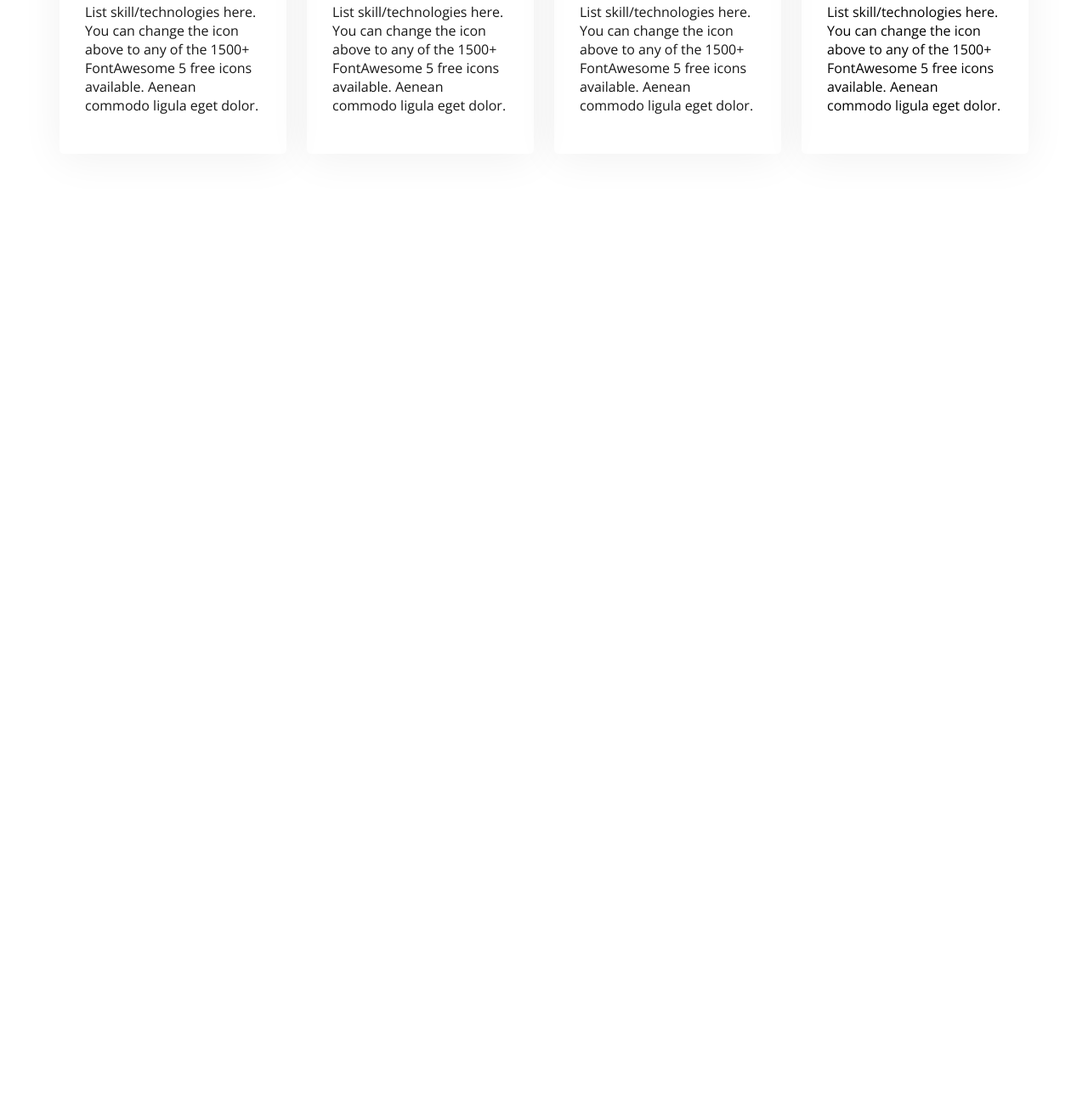
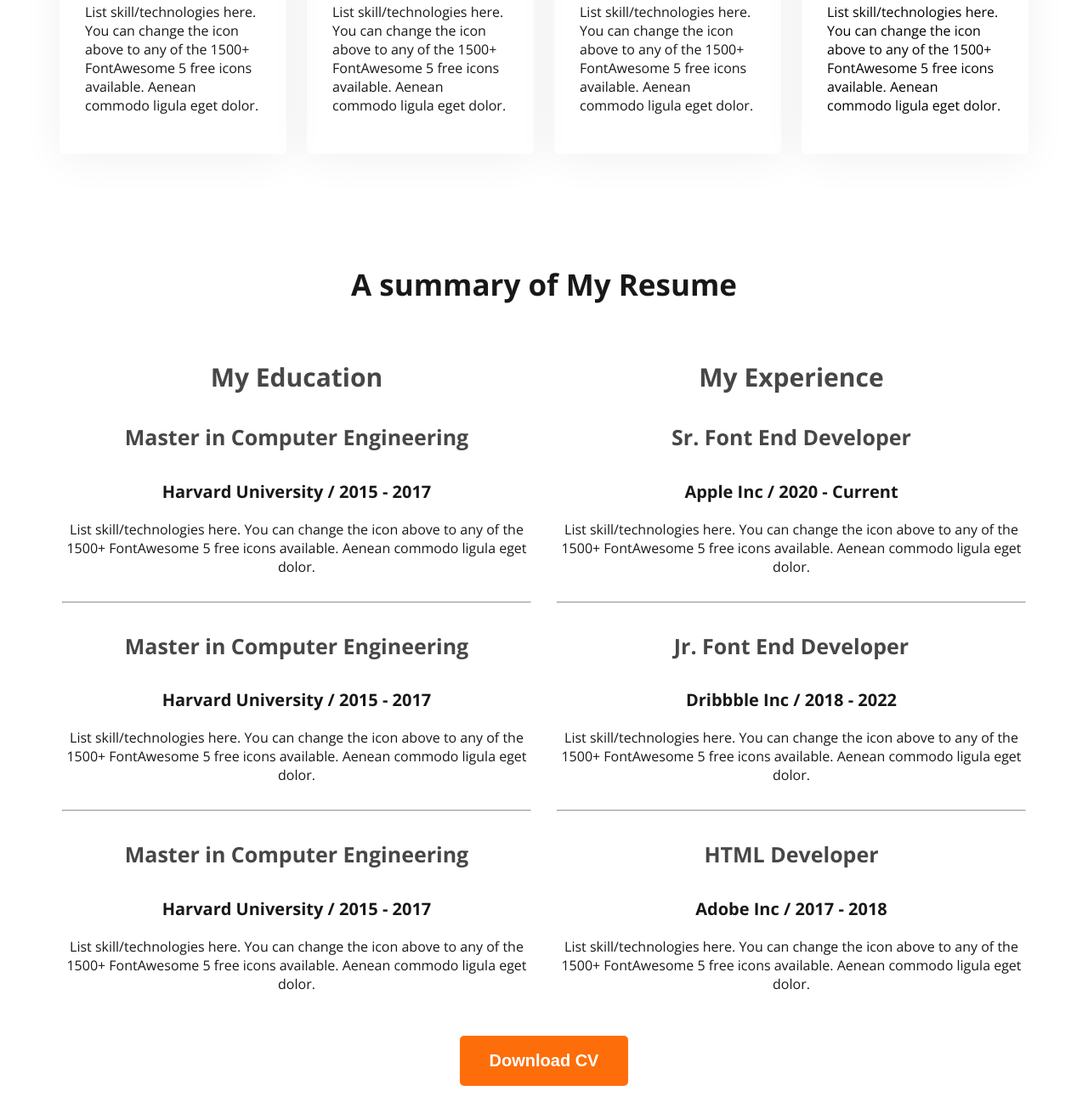
Before and after one commit to Biswa-Mitra-Barua/web-dev-portfolio, a plain HTML site: page index.html in a window 1280 px wide. Shown: the part 2088-3405 px from the top of the page at 85% size. Before the commit the page ends 2399 px from the top, so only its background shows below. Drawn offline with nearby package versions, Linux system fonts and the light colour scheme.

Commit message:
completed resume part

```diff
--- a/index.html
+++ b/index.html
@@ -87,6 +87,61 @@
                 </div>
             </div>
          </section>
+         <section class="resume">
+            <h3 class="section-title text-center">A summary of My Resume</h3>
+            <div class="resume-container text-center">
+                <!-- .resume-column*2>h3.resume-column-title+.experience*3>h4.experience-title+h5.experience-subtitle+.experience-description -->
+                <div class="resume-column">
+                    <h3 class="resume-column-title">My Education</h3>
+                    <div class="experience">
+                        <h4 class="experience-title">Master in Computer Engineering</h4>
+                        <h5 class="experience-subtitle">Harvard University / 2015 - 2017</h5>
+                        <div class="experience-description dark-3">List skill/technologies here. You can change the icon above
+                            to any of the 1500+ FontAwesome 5 free icons available. Aenean commodo ligula eget dolor.</div>
+                    </div>
+                    <hr>
+                    <div class="experience">
+                        <h4 class="experience-title">Master in Computer Engineering</h4>
+                        <h5 class="experience-subtitle">Harvard University / 2015 - 2017</h5>
+                        <div class="experience-description dark-3">List skill/technologies here. You can change the icon above
+                            to any of the 1500+ FontAwesome 5 free icons available. Aenean commodo ligula eget dolor.</div>
+                    </div>
+                    <hr>
+                    <div class="experience">
+                        <h4 class="experience-title">Master in Computer Engineering</h4>
+                        <h5 class="experience-subtitle">Harvard University / 2015 - 2017</h5>
+                        <div class="experience-description dark-3">List skill/technologies here. You can change the icon above
+                            to any of the 1500+ FontAwesome 5 free icons available. Aenean commodo ligula eget dolor.</div>
+                    </div>
+                </div>
+                <div class="resume-column">
+                    <h3 class="resume-column-title">My Experience</h3>
+                    <div class="experience">
+                        <h4 class="experience-title">Sr. Font End Developer</h4>
+                        <h5 class="experience-subtitle">Apple Inc / 2020 - Current</h5>
+                        <div class="experience-description dark-3">List skill/technologies here. You can change the icon above
+                            to any of the 1500+ FontAwesome 5 free icons available. Aenean commodo ligula eget dolor.</div>
+                    </div>
+                    <hr>
+                    <div class="experience">
+                        <h4 class="experience-title">Jr. Font End Developer</h4>
+                        <h5 class="experience-subtitle">Dribbble Inc / 2018 - 2022</h5>
+                        <div class="experience-description dark-3">List skill/technologies here. You can change the icon above
+                            to any of the 1500+ FontAwesome 5 free icons available. Aenean commodo ligula eget dolor.</div>
+                    </div>
+                    <hr>
+                    <div class="experience">
+                        <h4 class="experience-title">HTML Developer</h4>
+                        <h5 class="experience-subtitle">Adobe Inc / 2017 - 2018</h5>
+                        <div class="experience-description dark-3">List skill/technologies here. You can change the icon above
+                            to any of the 1500+ FontAwesome 5 free icons available. Aenean commodo ligula eget dolor.</div>
+                    </div>
+                </div>
+            </div>
+            <div class="text-center resume-download-cv-btn">
+                <button class="btn-primary">Download CV</button>
+            </div>
+         </section>
     </main>
     <footer>
 
--- a/styles/portfolio.css
+++ b/styles/portfolio.css
@@ -141,3 +141,34 @@ main section{
     border-radius: 5px;
     margin-top: 50px;
 }
+
+/* resume section styles */
+.resume-container{
+    display: flex;
+    gap: 24px;
+}
+.experience-description{
+    font-size: 16px;
+}
+.resume-column-title{
+    font-size: 30px;
+    font-weight: bold;
+    color: #474747;
+}
+.experience-title{
+    font-size: 25px;
+    font-weight: bold;
+    color: #474747;
+}
+.experience-subtitle{
+    font-size: 20px;
+    color: #181818;
+    font-weight: 600px;
+    margin-bottom: 20px;
+}
+.resume hr{
+    margin: 30px 3px;
+}
+.resume-download-cv-btn{
+    margin-top: 50px;
+}
```
